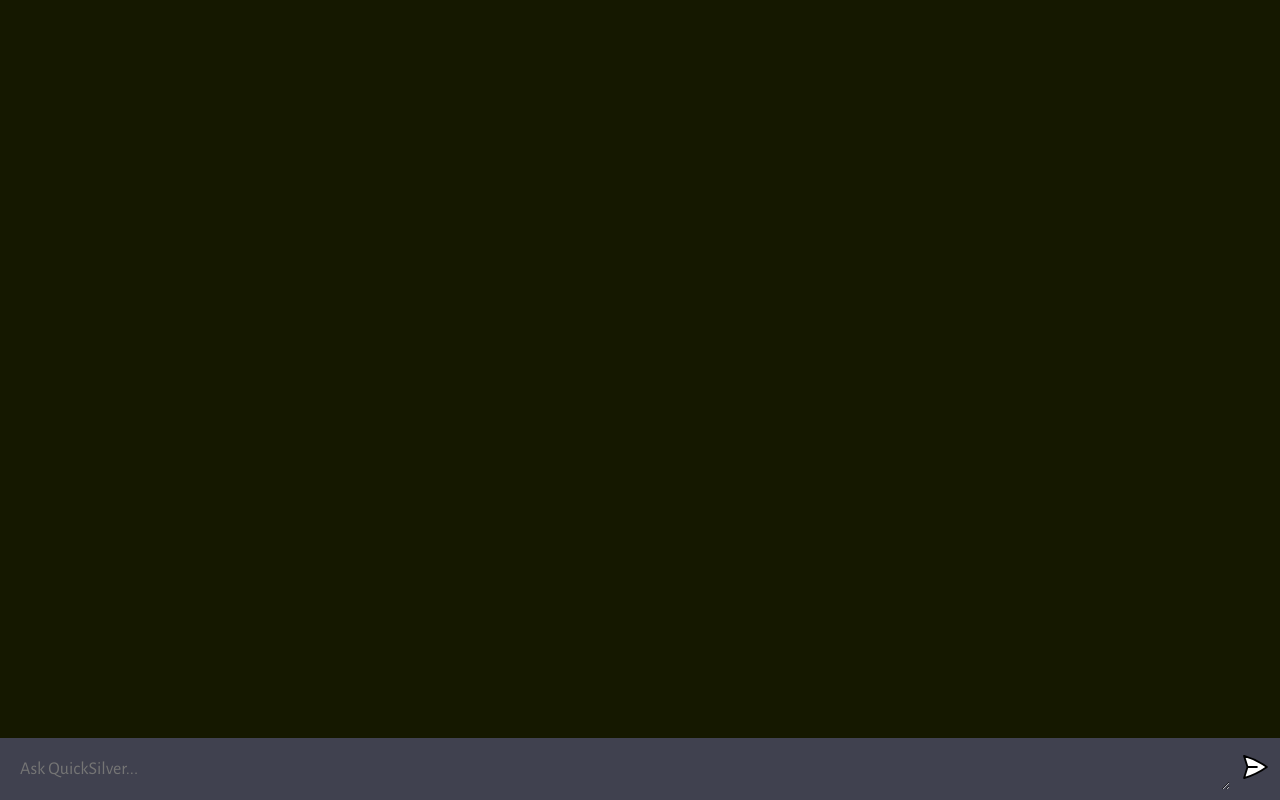
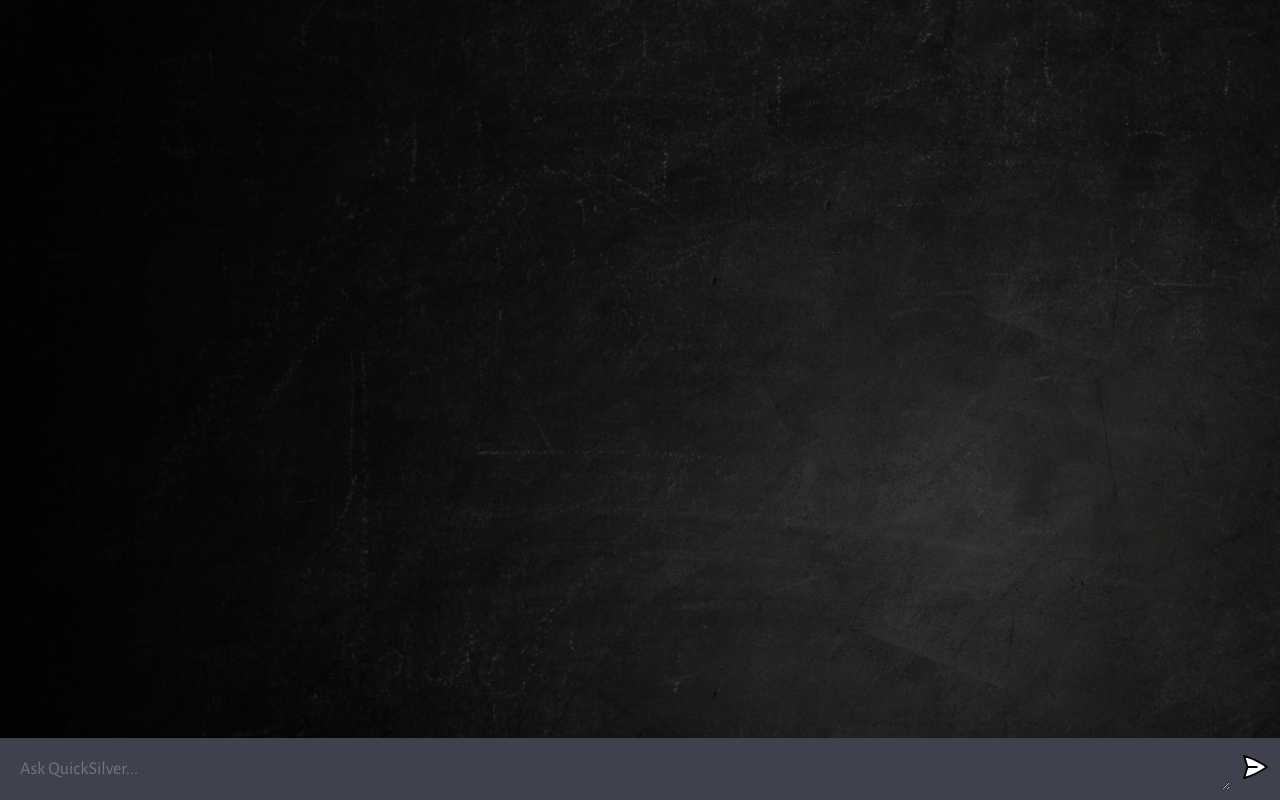
Before and after one commit to Sr1jan27/QuickSilver, a website built with Vite: page client/index.html in a window 1280 px wide. Built offline with nearby package versions, Linux system fonts and the light colour scheme; files whose address does not match are found by name.

Commit message:
second push

```diff
--- a/client/style.css
+++ b/client/style.css
@@ -10,13 +10,15 @@
 body {
   background: #343541;
   /* background-image: url('picwish.jpg'); */
+  /* background: url("./assets/background.png"); */
+
 }
 
 #app {
   width: 100vw;
   height: 100vh;
   background: #151800;
-  background-image: url("picwish.jpg");
+  background-image: url("./assets/background.png");
 
   display: flex;
   flex-direction: column;
```
Also changed, not shown: client/assets/background.png (added), client/assets/qs.png (added), 1 other file.
